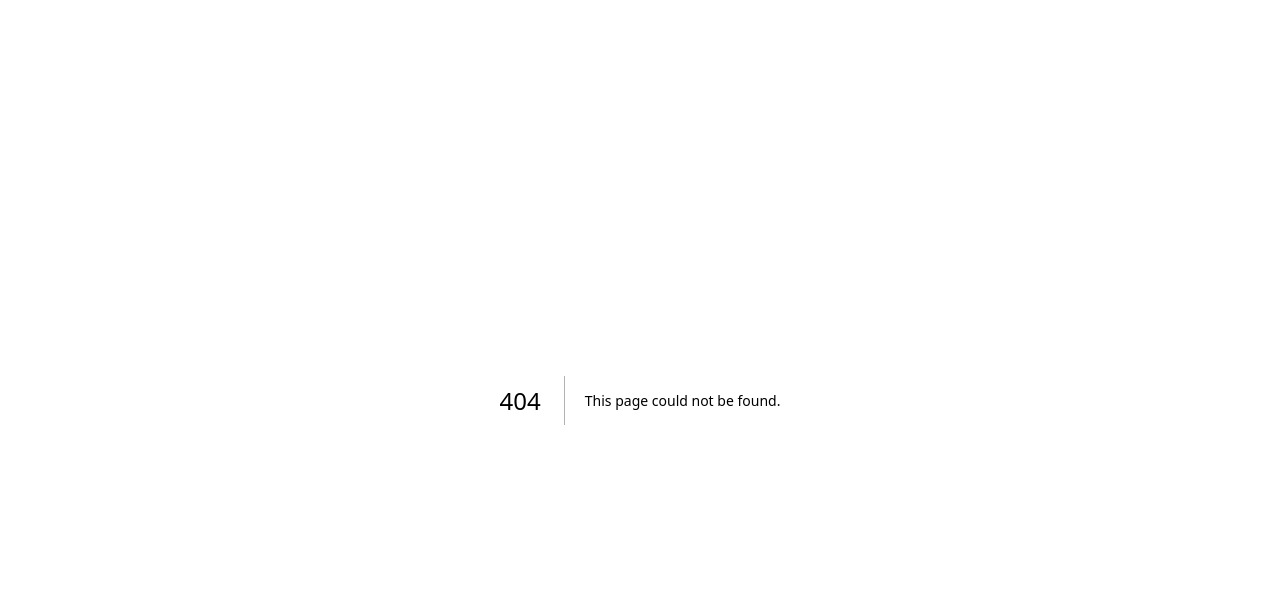
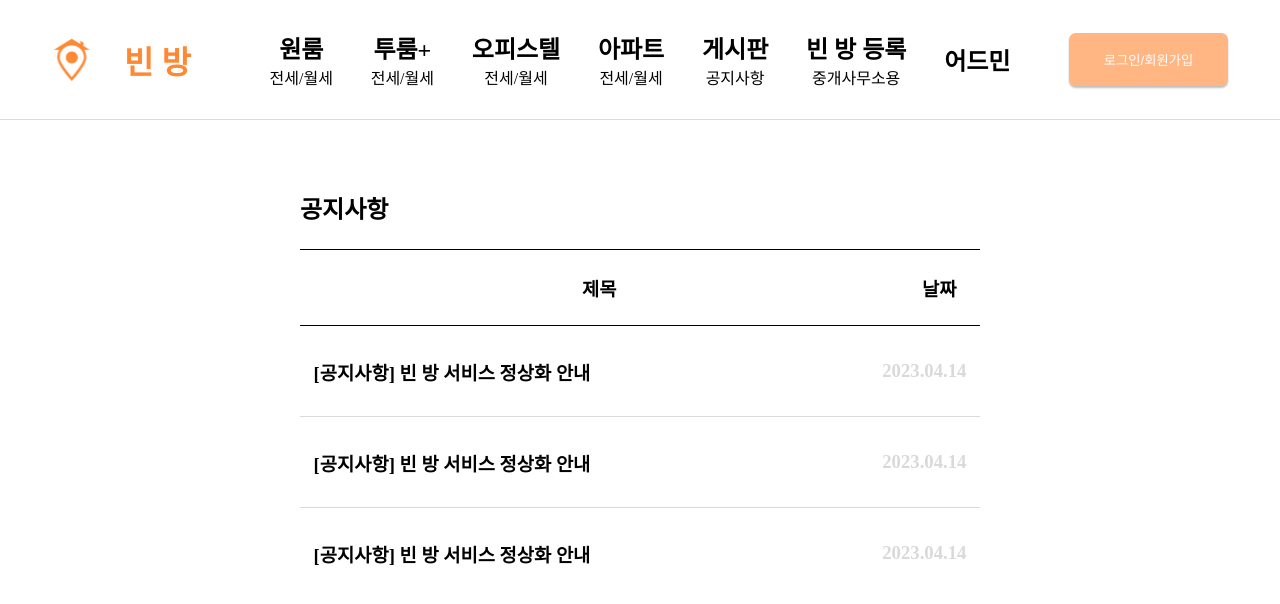
Before and after one commit to YeoboyaEmptyRoom/ER-FrontEnd, a Next.js app: page /notice in a window 1280 px wide. Before the commit this address had no page. Shown: the top 604 px of the page. Built offline with nearby package versions, Linux system fonts and the light colour scheme.

Commit message:
💄 Add : 공지사항 퍼블리싱

```diff
--- /dev/null
+++ b/src/app/notice/page.tsx
@@ -0,0 +1,15 @@
+'use client';
+
+import Header from '@/components/Header/organisms';
+import NoticeWrapper from '@/components/Notice/organism/NoticeWrapper';
+
+const Notice = () => {
+  return (
+    <>
+      <Header />
+      <NoticeWrapper />
+    </>
+  );
+};
+
+export default Notice;
--- a/src/components/Header/organisms/index.tsx
+++ b/src/components/Header/organisms/index.tsx
@@ -1,12 +1,11 @@
-import Logo from '../../../../public/static/svg/Logo.svg';
 import NavItem from '../atoms/NavItem';
 import * as S from './style';
-
+import Logo from '../../../../public/static/svg/Logo.svg';
 const Header = () => {
   return (
     <S.Layer>
       <S.LogoBox>
-        <Logo width="40" height="45" />
+        <Logo width="40" height="44" />
         <h1>빈 방</h1>
       </S.LogoBox>
       <S.NavList>
--- /dev/null
+++ b/src/components/Notice/atoms/NoticeItem/index.tsx
@@ -0,0 +1,12 @@
+import * as S from './style';
+
+const NoticeItem = () => {
+  return (
+    <S.Layer>
+      <h3>[공지사항] 빈 방 서비스 정상화 안내</h3>
+      <h3>2023.04.14</h3>
+    </S.Layer>
+  );
+};
+
+export default NoticeItem;
--- /dev/null
+++ b/src/components/Notice/atoms/NoticeItem/style.ts
@@ -0,0 +1,16 @@
+import { Palette } from '@/style/global';
+import styled from '@emotion/styled';
+
+export const Layer = styled.div`
+  width: 100%;
+  height: 90px;
+  background: ${Palette.NATURAL_N30};
+  display: flex;
+  justify-content: space-between;
+  padding: 0 2%;
+  align-items: center;
+
+  h3:nth-of-type(2) {
+    color: ${Palette.NATURAL_N20};
+  }
+`;
--- /dev/null
+++ b/src/components/Notice/molecules/NoticeList/index.tsx
@@ -0,0 +1,20 @@
+import NoticeItem from '../../atoms/NoticeItem';
+import * as S from './style';
+
+const NoticeList = () => {
+  return (
+    <S.Layer>
+      <S.ListTitle>
+        <h3>제목</h3>
+        <h3>날짜</h3>
+      </S.ListTitle>
+      <S.ListContent>
+        <NoticeItem />
+        <NoticeItem />
+        <NoticeItem />
+      </S.ListContent>
+    </S.Layer>
+  );
+};
+
+export default NoticeList;
--- /dev/null
+++ b/src/components/Notice/molecules/NoticeList/style.ts
@@ -0,0 +1,32 @@
+import { Palette } from '@/style/global';
+import styled from '@emotion/styled';
+
+export const Layer = styled.div`
+  width: 100%;
+`;
+
+export const ListTitle = styled.div`
+  width: 100%;
+  display: flex;
+  border-top: 1px solid ${Palette.NATURAL_N10};
+  border-bottom: 1px solid ${Palette.NATURAL_N10};
+  padding: 1.5em 0;
+
+  > h3 {
+    text-align: center;
+  }
+  > h3:nth-of-type(1) {
+    width: 88%;
+  }
+  > h3:nth-of-type(2) {
+    width: 12%;
+  }
+`;
+
+export const ListContent = styled.div`
+  width: 100%;
+  display: flex;
+  flex-direction: column;
+  gap: 1px;
+  background: ${Palette.NATURAL_N20};
+`;
--- /dev/null
+++ b/src/components/Notice/organism/NoticeWrapper/index.tsx
@@ -0,0 +1,13 @@
+import NoticeList from '../../molecules/NoticeList';
+import * as S from './style';
+
+const NoticeWrapper = () => {
+  return (
+    <S.Layer>
+      <h2>공지사항</h2>
+      <NoticeList />
+    </S.Layer>
+  );
+};
+
+export default NoticeWrapper;
--- /dev/null
+++ b/src/components/Notice/organism/NoticeWrapper/style.ts
@@ -0,0 +1,10 @@
+import styled from '@emotion/styled';
+
+export const Layer = styled.div`
+  width: 100%;
+  padding: 70px 300px 0 300px;
+
+  h2 {
+    margin-bottom: 1em;
+  }
+`;
```
